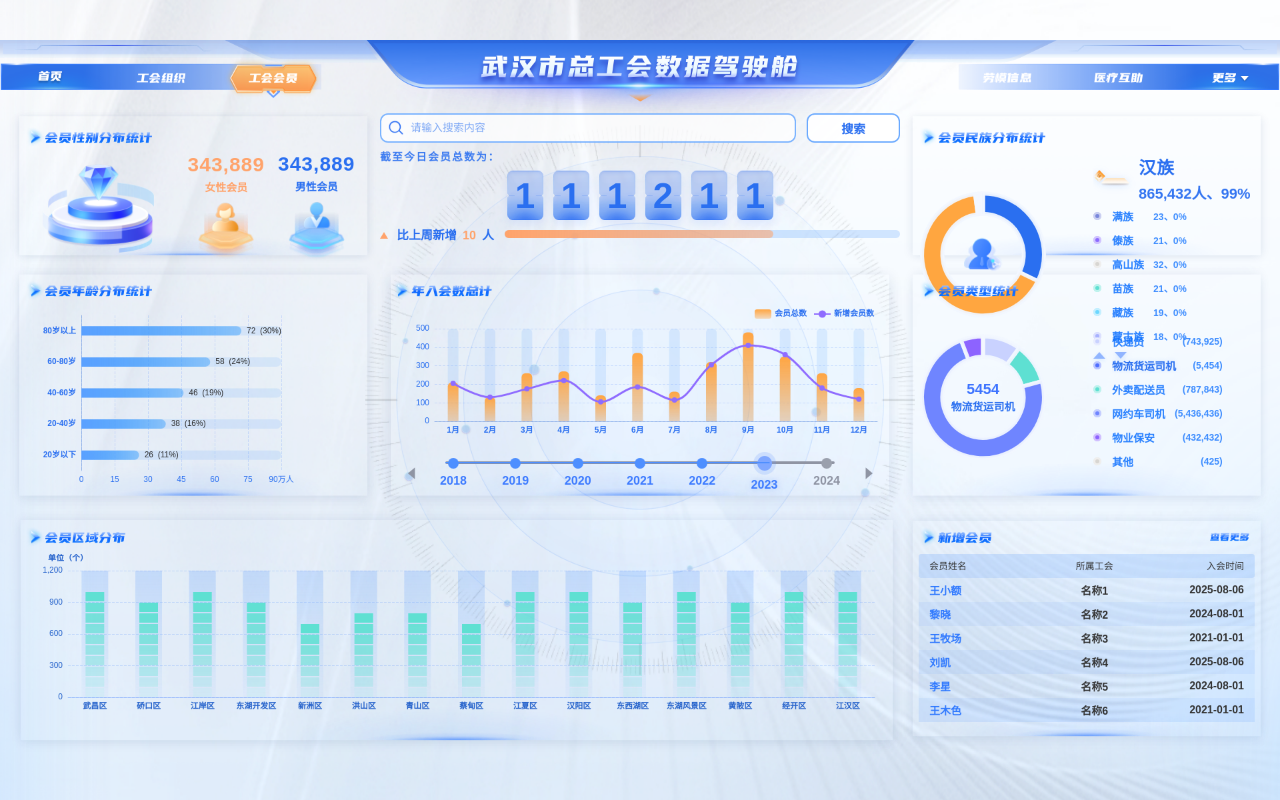
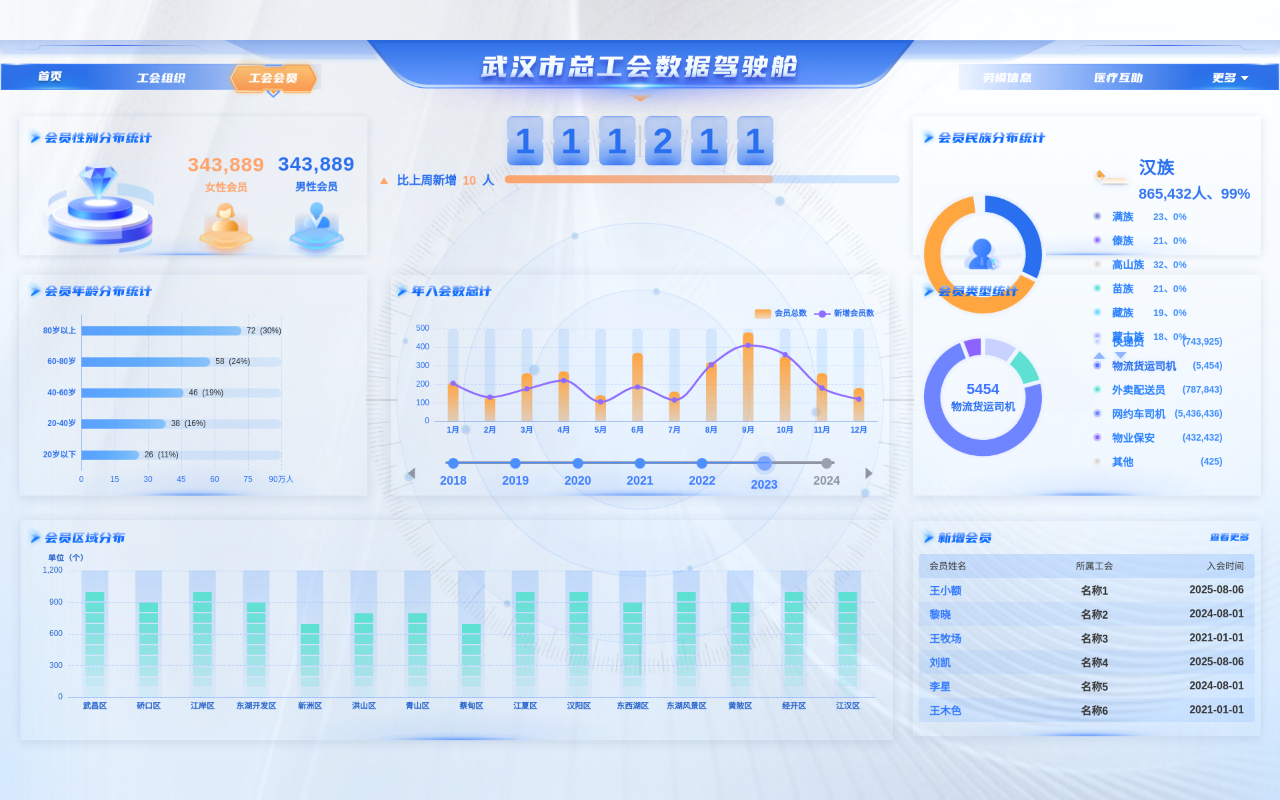
Before and after one commit to wmc-cache/wuhan-dashboard, a Vue app: page /#/member in a window 1280 px wide. Built offline with nearby package versions, Linux system fonts and the light colour scheme.

Commit message:
style  fix

```diff
--- a/src/components/member/SearchTodayTotal.vue
+++ b/src/components/member/SearchTodayTotal.vue
@@ -1,17 +1,6 @@
 <template>
   <div class="search-total">
-    <!-- 搜索条 -->
-    <div class="search-bar">
-      <div class="input-wrap">
-        <img class="icon-search" :src="search1x" :srcset="search2x + ' 2x'" alt="搜索" draggable="false" />
-        <input class="input" type="text" :placeholder="placeholder" :value="modelValue" @input="onInput"
-          @keyup.enter="onSearch" />
-      </div>
-      <button class="btn" @click="onSearch">搜索</button>
-    </div>
 
-    <!-- 标题 -->
-    <div class="title">截至今日会员总数为：</div>
 
     <!-- 数字翻牌（使用切图作为背景） -->
     <div class="digits" role="group" aria-label="今日会员总数">
```
